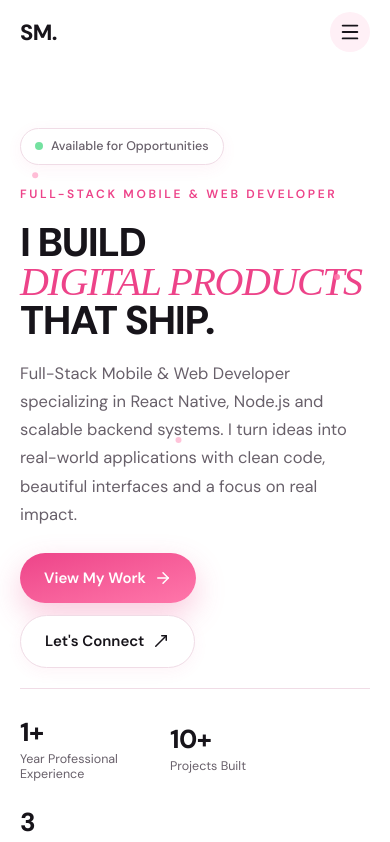
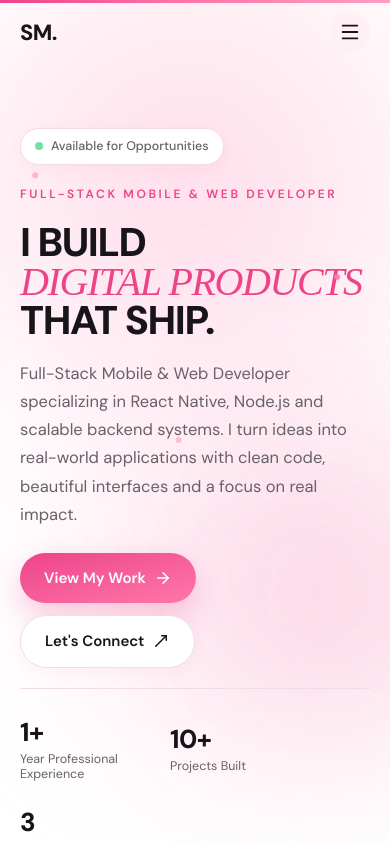
Before and after one commit to Sakshi0256/portfolio, a React (Vite) app: page / in a window 390 px wide. Shown: the top 842 px of the page. Built offline with nearby package versions, Linux system fonts and the light colour scheme; a web font is replaced by a local one.

Commit message:
second commit

```diff
--- a/src/App.jsx
+++ b/src/App.jsx
@@ -8,12 +8,14 @@ import Skills from "./components/Skills.jsx";
 import Education from "./components/Education.jsx";
 import Contact from "./components/Contact.jsx";
 import Footer from "./components/Footer.jsx";
+import PlayfulLayer from "./components/PlayfulLayer.jsx";
 
 export default function App() {
   return (
-    <div className="overflow-x-hidden">
+    <div className="overflow-x-hidden relative">
+      <PlayfulLayer />
       <Navbar />
-      <main className="flex flex-col">
+      <main className="flex flex-col relative z-10">
         <Hero />
         <TechStack />
         <About />
--- /dev/null
+++ b/src/components/AnimatedNumber.jsx
@@ -0,0 +1,27 @@
+import { useEffect, useRef, useState } from "react";
+import { useInView } from "framer-motion";
+
+export default function AnimatedNumber({ value, suffix = "", duration = 1400 }) {
+  const ref = useRef(null);
+  const inView = useInView(ref, { once: true, amount: 0.6 });
+  const [n, setN] = useState(0);
+
+  useEffect(() => {
+    if (!inView) return;
+    const start = performance.now();
+    const tick = (t) => {
+      const p = Math.min((t - start) / duration, 1);
+      const eased = 1 - Math.pow(1 - p, 3);
+      setN(Math.round(value * eased));
+      if (p < 1) requestAnimationFrame(tick);
+    };
+    requestAnimationFrame(tick);
+  }, [inView, value, duration]);
+
+  return (
+    <span ref={ref}>
+      {n}
+      {suffix}
+    </span>
+  );
+}
--- a/src/components/Hero.jsx
+++ b/src/components/Hero.jsx
@@ -9,6 +9,8 @@ import {
   Zap,
   MoveUpRight,
 } from "lucide-react";
+import Magnetic from "./Magnetic.jsx";
+import AnimatedNumber from "./AnimatedNumber.jsx";
 
 const container = {
   hidden: {},
@@ -102,12 +104,16 @@ export default function Hero() {
           </motion.p>
 
           <motion.div variants={fadeUp} className="flex gap-3 flex-wrap pt-1">
+            <Magnetic>
               <button className="btn-primary" onClick={() => scrollTo("projects")}>
                 View My Work <ArrowRight size={18} />
               </button>
+            </Magnetic>
+            <Magnetic>
               <button className="btn-ghost" onClick={() => scrollTo("contact")}>
                 Let's Connect <MoveUpRight size={18} />
               </button>
+            </Magnetic>
           </motion.div>
 
          <motion.div
@@ -115,21 +121,31 @@ export default function Hero() {
   className="flex items-center gap-5 md:gap-6 pt-6 mt-2 border-t border-line flex-wrap"
 >
   <div>
-              <div className="text-[26px] font-extrabold tracking-tight text-ink">1+</div>
+    <div className="text-[26px] font-extrabold tracking-tight text-ink">
+      <AnimatedNumber value={1} suffix="+" />
+    </div>
     <div className="text-[12.5px] text-muted max-w-[130px] leading-tight">
       Year Professional Experience
     </div>
   </div>
+
   <div className="hidden md:block w-px h-10 bg-line" />
+
   <div>
-              <div className="text-[26px] font-extrabold tracking-tight text-ink">10+</div>
+    <div className="text-[26px] font-extrabold tracking-tight text-ink">
+      <AnimatedNumber value={10} suffix="+" />
+    </div>
     <div className="text-[12.5px] text-muted max-w-[130px] leading-tight">
       Projects Built
     </div>
   </div>
+
   <div className="hidden md:block w-px h-10 bg-line" />
+
   <div>
-              <div className="text-[26px] font-extrabold tracking-tight text-ink">3</div>
+    <div className="text-[26px] font-extrabold tracking-tight text-ink">
+      <AnimatedNumber value={3} />
+    </div>
     <div className="text-[12.5px] text-muted max-w-[130px] leading-tight">
       Core Development Domains
     </div>
--- /dev/null
+++ b/src/components/Magnetic.jsx
@@ -0,0 +1,31 @@
+import { useRef, useState } from "react";
+import { motion } from "framer-motion";
+
+export default function Magnetic({ children, strength = 0.35, className = "" }) {
+  const ref = useRef(null);
+  const [pos, setPos] = useState({ x: 0, y: 0 });
+
+  const onMove = (e) => {
+    const el = ref.current;
+    if (!el) return;
+    const rect = el.getBoundingClientRect();
+    const x = e.clientX - (rect.left + rect.width / 2);
+    const y = e.clientY - (rect.top + rect.height / 2);
+    setPos({ x: x * strength, y: y * strength });
+  };
+
+  const onLeave = () => setPos({ x: 0, y: 0 });
+
+  return (
+    <motion.div
+      ref={ref}
+      onMouseMove={onMove}
+      onMouseLeave={onLeave}
+      animate={{ x: pos.x, y: pos.y }}
+      transition={{ type: "spring", stiffness: 200, damping: 15, mass: 0.5 }}
+      className={`inline-block ${className}`}
+    >
+      {children}
+    </motion.div>
+  );
+}
--- /dev/null
+++ b/src/components/Marquee.jsx
@@ -0,0 +1,23 @@
+import { motion } from "framer-motion";
+
+export default function Marquee({ items, speed = 30, reverse = false }) {
+  const doubled = [...items, ...items];
+  return (
+    <div className="relative overflow-hidden py-2 [mask-image:linear-gradient(90deg,transparent,#000_12%,#000_88%,transparent)]">
+      <motion.div
+        className="flex gap-4 w-max"
+        animate={{ x: reverse ? ["-50%", "0%"] : ["0%", "-50%"] }}
+        transition={{ duration: speed, repeat: Infinity, ease: "linear" }}
+      >
+        {doubled.map((item, i) => (
+          <div
+            key={i}
+            className="flex items-center gap-3 px-5 py-3 rounded-2xl bg-white border border-line shadow-[0_4px_16px_rgba(237,67,137,0.06)] whitespace-nowrap"
+          >
+            {item}
+          </div>
+        ))}
+      </motion.div>
+    </div>
+  );
+}
--- /dev/null
+++ b/src/components/PlayfulLayer.jsx
@@ -0,0 +1,95 @@
+import { useEffect, useRef, useState } from "react";
+import { motion, useScroll, useSpring } from "framer-motion";
+
+/* --- Cursor-following pink glow (desktop only) --- */
+function CursorGlow() {
+  const dotRef = useRef(null);
+  const [visible, setVisible] = useState(false);
+
+  useEffect(() => {
+    // Skip on touch devices
+    if (window.matchMedia("(hover: none)").matches) return;
+
+    const dot = dotRef.current;
+    let raf;
+    let tx = window.innerWidth / 2;
+    let ty = window.innerHeight / 2;
+    let cx = tx;
+    let cy = ty;
+
+    const onMove = (e) => {
+      tx = e.clientX;
+      ty = e.clientY;
+      if (!visible) setVisible(true);
+    };
+    const onLeave = () => setVisible(false);
+
+    const loop = () => {
+      cx += (tx - cx) * 0.12;
+      cy += (ty - cy) * 0.12;
+      if (dot) dot.style.transform = `translate3d(${cx - 200}px, ${cy - 200}px, 0)`;
+      raf = requestAnimationFrame(loop);
+    };
+
+    window.addEventListener("mousemove", onMove);
+    window.addEventListener("mouseleave", onLeave);
+    raf = requestAnimationFrame(loop);
+
+    return () => {
+      cancelAnimationFrame(raf);
+      window.removeEventListener("mousemove", onMove);
+      window.removeEventListener("mouseleave", onLeave);
+    };
+  }, [visible]);
+
+  return (
+    <div
+      ref={dotRef}
+      aria-hidden
+      className={`pointer-events-none fixed top-0 left-0 w-[400px] h-[400px] rounded-full z-[5] transition-opacity duration-500 ${
+        visible ? "opacity-100" : "opacity-0"
+      }`}
+      style={{
+        background:
+          "radial-gradient(circle, rgba(255,118,170,0.18), rgba(255,118,170,0) 65%)",
+      }}
+    />
+  );
+}
+
+/* --- Fixed gradient mesh in the background --- */
+function GradientMesh() {
+  return (
+    <div aria-hidden className="fixed inset-0 -z-10 overflow-hidden pointer-events-none">
+      <div className="absolute -top-40 -left-40 w-[700px] h-[700px] rounded-full bg-[radial-gradient(circle,rgba(255,118,170,0.28),transparent_65%)] blur-3xl" />
+      <div className="absolute top-1/3 -right-40 w-[600px] h-[600px] rounded-full bg-[radial-gradient(circle,rgba(255,196,220,0.35),transparent_65%)] blur-3xl" />
+      <div className="absolute bottom-0 left-1/4 w-[500px] h-[500px] rounded-full bg-[radial-gradient(circle,rgba(237,67,137,0.18),transparent_65%)] blur-3xl" />
+    </div>
+  );
+}
+
+/* --- Top scroll progress bar --- */
+function ScrollProgress() {
+  const { scrollYProgress } = useScroll();
+  const scaleX = useSpring(scrollYProgress, {
+    stiffness: 140,
+    damping: 25,
+    restDelta: 0.001,
+  });
+  return (
+    <motion.div
+      style={{ scaleX }}
+      className="fixed top-0 left-0 right-0 h-[3px] origin-left z-[60] bg-gradient-to-r from-pink-500 via-pink-400 to-pink-300"
+    />
+  );
+}
+
+export default function PlayfulLayer() {
+  return (
+    <>
+      <GradientMesh />
+      <CursorGlow />
+      <ScrollProgress />
+    </>
+  );
+}
--- a/src/components/TechStack.jsx
+++ b/src/components/TechStack.jsx
@@ -20,6 +20,7 @@ const ICON_MAP = {
   firebase: "https://cdn.jsdelivr.net/gh/devicons/devicon/icons/firebase/firebase-plain.svg",
   git: "https://cdn.jsdelivr.net/gh/devicons/devicon/icons/git/git-original.svg",
 };
+
 
 const container = { hidden: {}, show: { transition: { staggerChildren: 0.06 } } };
 const item = {
--- /dev/null
+++ b/src/components/TiltCard.jsx
@@ -0,0 +1,54 @@
+import { useRef, useState } from "react";
+import { motion, useMotionValue, useMotionTemplate } from "framer-motion";
+
+export default function TiltCard({ children, className = "", max = 10 }) {
+  const ref = useRef(null);
+  const [hover, setHover] = useState(false);
+
+  const rx = useMotionValue(0);
+  const ry = useMotionValue(0);
+  const mx = useMotionValue(50);
+  const my = useMotionValue(50);
+
+  const rotateX = useMotionTemplate`${rx}deg`;
+  const rotateY = useMotionTemplate`${ry}deg`;
+  const bg = useMotionTemplate`radial-gradient(circle at ${mx}% ${my}%, rgba(255,255,255,0.55), transparent 60%)`;
+
+  const onMove = (e) => {
+    const el = ref.current;
+    if (!el) return;
+    const rect = el.getBoundingClientRect();
+    const px = (e.clientX - rect.left) / rect.width;
+    const py = (e.clientY - rect.top) / rect.height;
+    rx.set((0.5 - py) * max * 2);
+    ry.set((px - 0.5) * max * 2);
+    mx.set(px * 100);
+    my.set(py * 100);
+  };
+
+  const onLeave = () => {
+    rx.set(0);
+    ry.set(0);
+    setHover(false);
+  };
+
+  return (
+    <motion.div
+      ref={ref}
+      onMouseMove={onMove}
+      onMouseEnter={() => setHover(true)}
+      onMouseLeave={onLeave}
+      style={{ rotateX, rotateY, transformPerspective: 900 }}
+      className={`relative ${className}`}
+    >
+      {children}
+      <motion.div
+        aria-hidden
+        style={{ background: bg }}
+        className={`pointer-events-none absolute inset-0 rounded-[inherit] transition-opacity duration-300 ${
+          hover ? "opacity-100" : "opacity-0"
+        }`}
+      />
+    </motion.div>
+  );
+}
```
Lines whose indentation alone changed are shown as unchanged.
